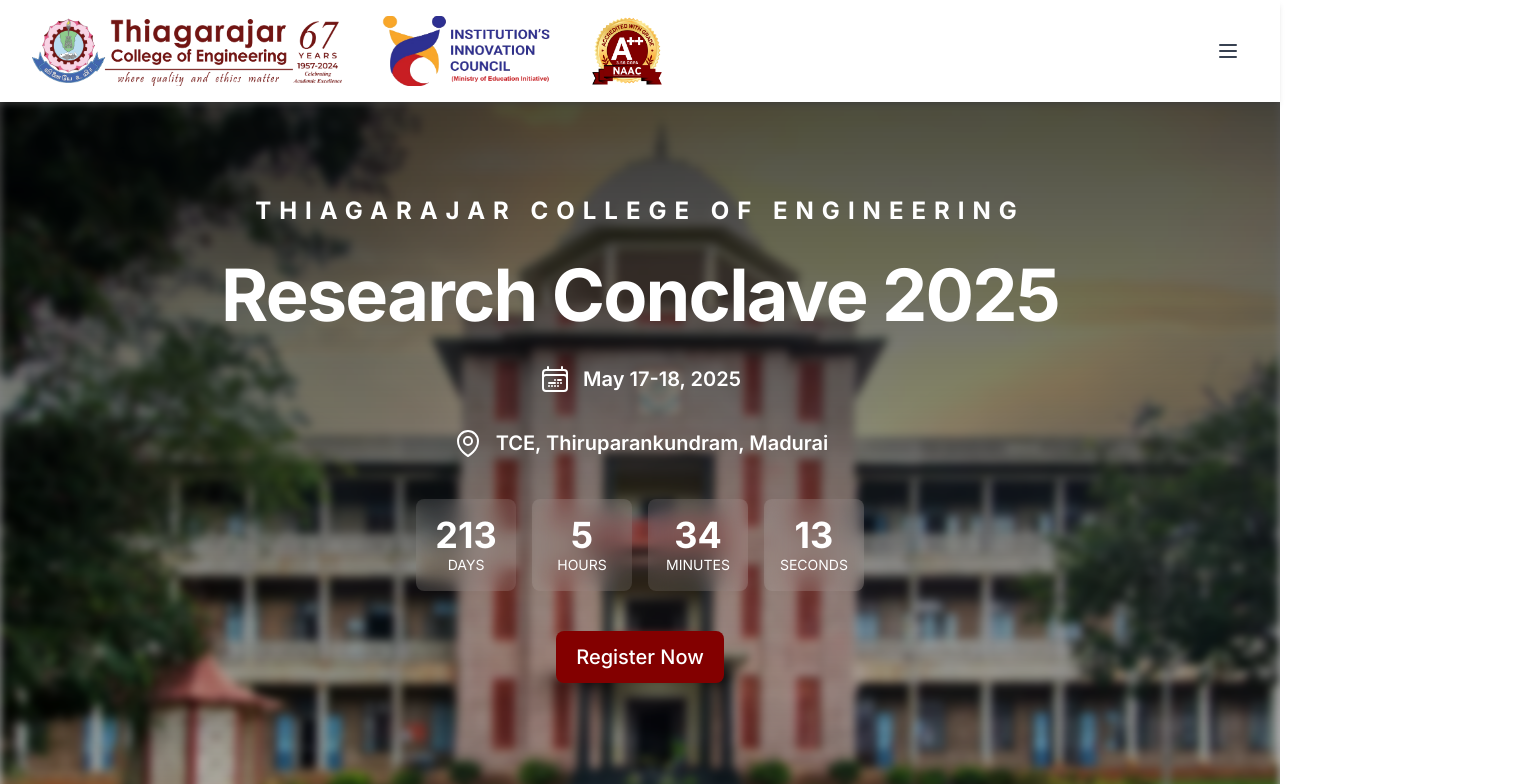
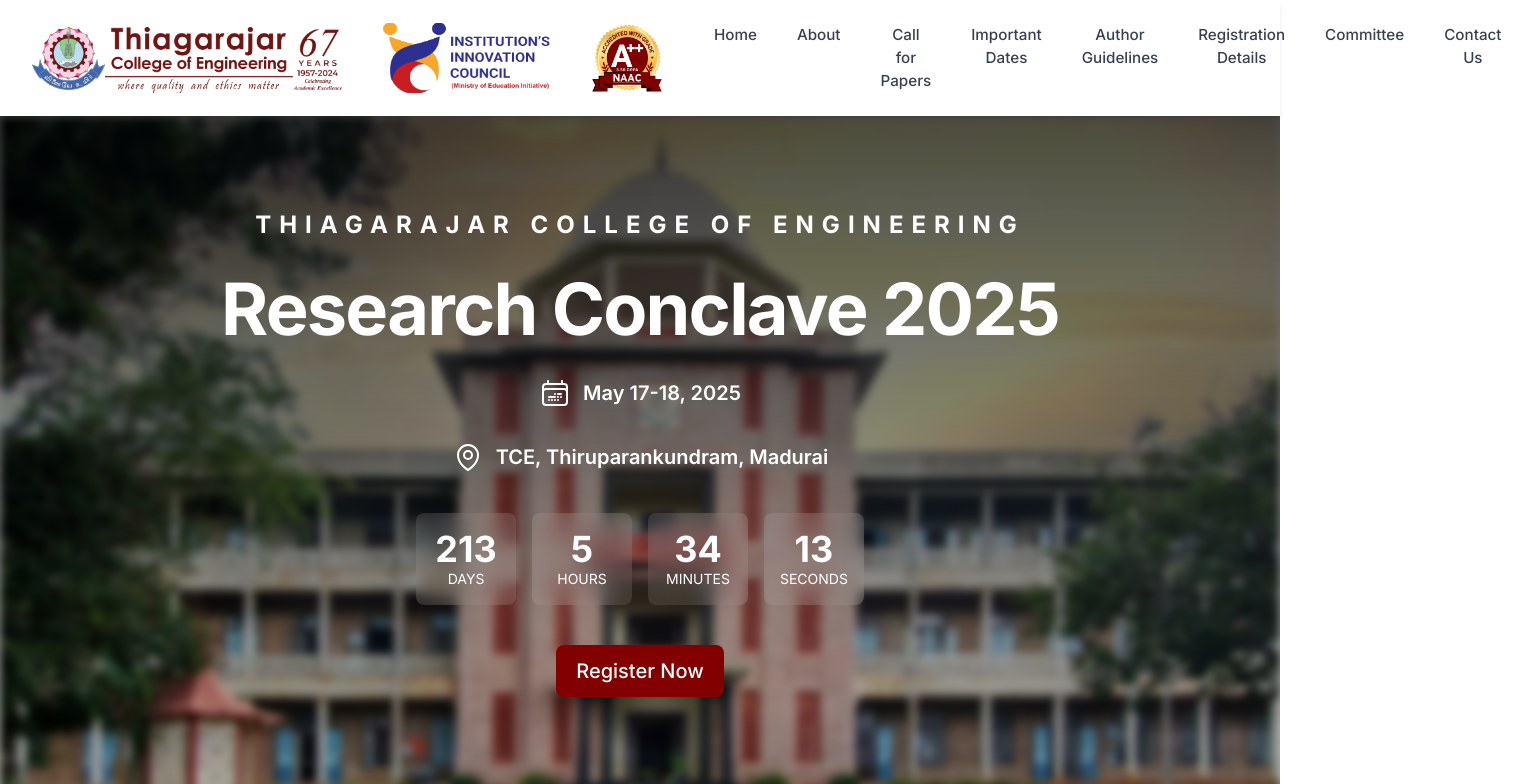
Before and after one commit to kmrsanthosh/TCEResearchConclave, a Next.js app: page / in a window 1280 px wide. Shown: the top 784 px of the page, 1513 px wide, since content can reach past the window. Built offline with nearby package versions, Linux system fonts and the light colour scheme.

Commit message:
Updated Navbar

```diff
--- a/components/Navbar.tsx
+++ b/components/Navbar.tsx
@@ -5,12 +5,15 @@ import React, { useState, useEffect, useCallback, useRef } from "react";
 import { Menu, X } from "lucide-react";
 import { navItems } from "@/app/data";
 import { motion, AnimatePresence } from "framer-motion";
+import { useRouter, usePathname } from "next/navigation";
 
 const Navbar: React.FC = () => {
   const [isMenuOpen, setIsMenuOpen] = useState(false);
   const navbarRef = useRef<HTMLDivElement>(null);
   const [navbarHeight, setNavbarHeight] = useState(0);
   const menuRef = useRef<HTMLDivElement>(null);
+  const router = useRouter();
+  const pathname = usePathname();
 
   const updateNavbarHeight = useCallback(() => {
     if (navbarRef.current) {
@@ -32,19 +35,34 @@ const Navbar: React.FC = () => {
         const offsetPosition =
           sectionPosition + window.pageYOffset - navbarHeight;
 
-        setIsMenuOpen(false);
-
-        setTimeout(() => {
-          window.scrollTo({
-            top: offsetPosition,
-            behavior: "smooth",
-          });
-        }, 300); // Increased delay to allow for smoother animation
+        window.scrollTo({
+          top: offsetPosition,
+          behavior: "smooth",
+        });
       } else {
         console.error(`Section with id "${id}" not found`);
       }
     },
     [navbarHeight]
+  );
+
+  const handleNavigation = useCallback(
+    (id: string) => {
+      setIsMenuOpen(false);
+
+      if (id === "committee") {
+        router.push("/committee");
+      } else {
+        if (pathname === "/committee") {
+          router.push("/");
+          // Use setTimeout to ensure the navigation has completed before scrolling
+          setTimeout(() => scrollToSection(id), 100);
+        } else {
+          scrollToSection(id);
+        }
+      }
+    },
+    [router, pathname, scrollToSection]
   );
 
   useEffect(() => {
@@ -76,7 +94,6 @@ const Navbar: React.FC = () => {
       },
     },
   };
-
   return (
     <nav ref={navbarRef} className="sticky top-0 z-50 bg-white shadow-md">
       <div className="max-w-8xl mx-auto px-2 sm:px-6 lg:px-8">
@@ -110,20 +127,20 @@ const Navbar: React.FC = () => {
               />
             </div>
           </div>
-          <div className="hidden ">
+          <div className="hidden lg:block">
             <div className="ml-10 flex items-baseline space-x-4">
               {navItems.map((item) => (
                 <button
                   key={item.id}
                   className="text-gray-700 hover:bg-gray-100 hover:text-gray-900 px-3 py-2 rounded-md text-[0.95rem] font-medium transition-colors duration-200 active:bg-gray-200"
-                  onClick={() => scrollToSection(item.id)}
+                  onClick={() => handleNavigation(item.id)}
                 >
                   {item.label}
                 </button>
               ))}
             </div>
           </div>
-          <div className="">
+          <div className="lg:hidden">
             <button
               onClick={() => setIsMenuOpen(!isMenuOpen)}
               className="inline-flex items-center justify-center p-2 rounded-md text-gray-700 hover:text-gray-900 hover:bg-gray-100 active:bg-gray-200"
@@ -150,7 +167,7 @@ const Navbar: React.FC = () => {
             animate="open"
             exit="closed"
             variants={menuVariants}
-            className=" overflow-hidden"
+            className="overflow-hidden lg:hidden"
             onAnimationComplete={() => {
               updateNavbarHeight();
               if (menuRef.current) {
@@ -163,7 +180,7 @@ const Navbar: React.FC = () => {
                 <button
                   key={item.id}
                   className="text-gray-700 hover:bg-gray-100 hover:text-gray-900 block px-3 py-2 rounded-md text-base font-medium w-full text-left active:bg-gray-200"
-                  onClick={() => scrollToSection(item.id)}
+                  onClick={() => handleNavigation(item.id)}
                 >
                   {item.label}
                 </button>
```
